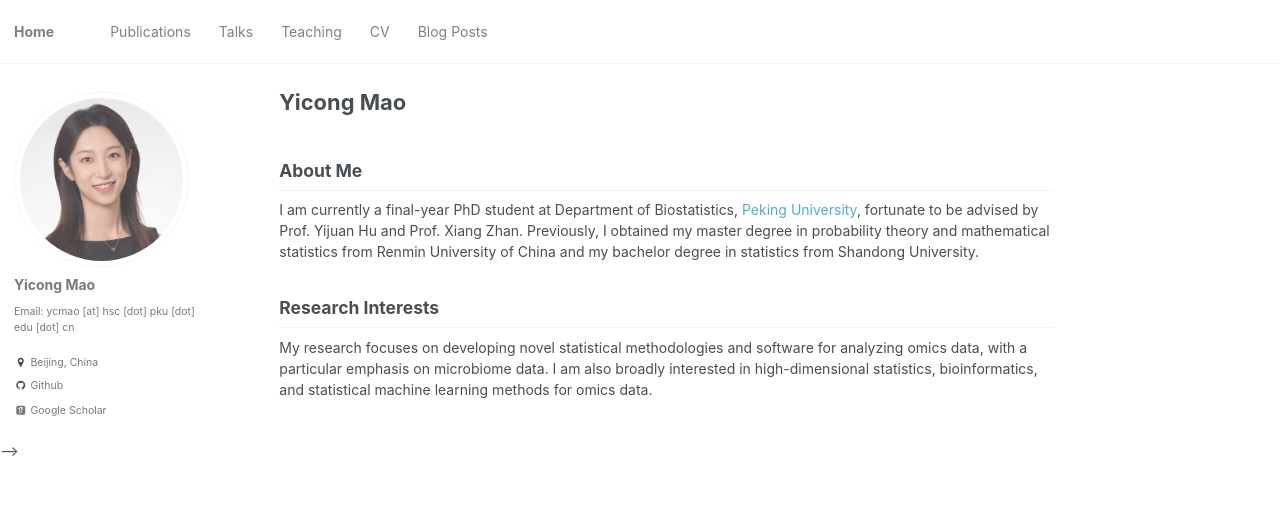
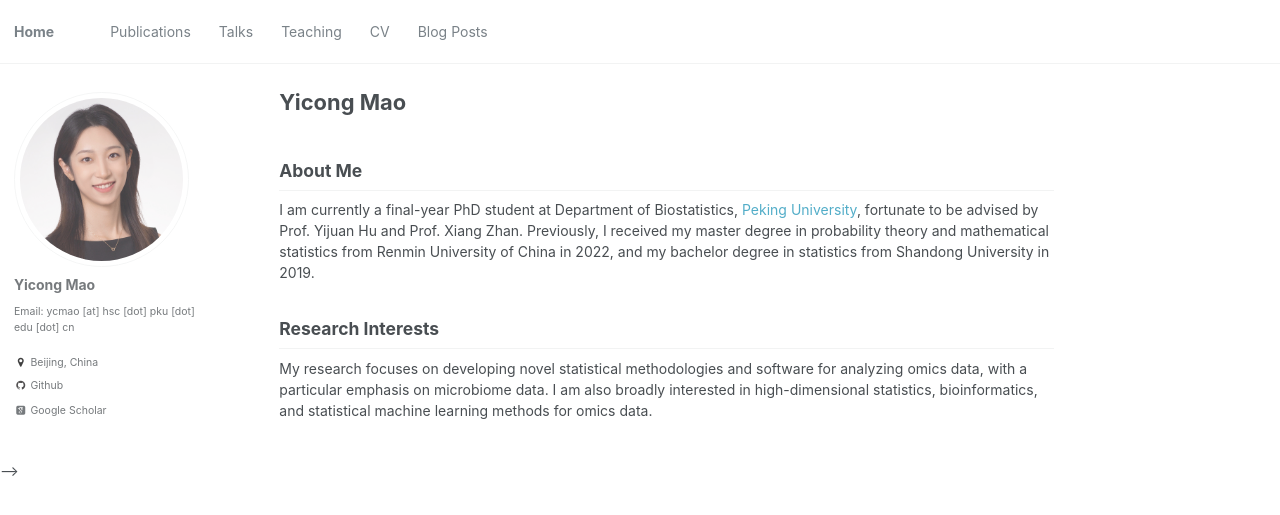
Before and after one commit to Yicong1225/Yicong1225.github.io, a Jekyll site: the page built from _pages/about.md, in a window 1280 px wide. Shown: the top 515 px of the page. Built offline with Jekyll 4.4.1, drawn with Linux system fonts in a browser that asks for light colours; some web fonts are replaced.

```diff
--- a/_pages/about.md
+++ b/_pages/about.md
@@ -10,7 +10,7 @@ redirect_from:
 
 About Me
 ------------------------
-I am currently a final-year PhD student at Department of Biostatistics, [Peking University](https://www.pku.edu.cn/), fortunate to be advised by Prof. Yijuan Hu and Prof. Xiang Zhan. Previously, I obtained my master degree in probability theory and mathematical statistics from Renmin University of China and my bachelor degree in statistics from Shandong University.
+I am currently a final-year PhD student at Department of Biostatistics, [Peking University](https://www.pku.edu.cn/), fortunate to be advised by Prof. Yijuan Hu and Prof. Xiang Zhan. Previously, I received my master degree in probability theory and mathematical statistics from Renmin University of China in 2022, and my bachelor degree in statistics from Shandong University in 2019.
 
 Research Interests
 ------------------------
```
Also changed, not shown: _publications/2025_01_JASA_integrative.md (renamed from _publications/2025_JASA_integrative.md), _publications/2025_02_Bioinfor_TCVS.md (renamed from _publications/2025_Bioinfor_TCVS.md), _publications/2025_03_JSSC_subgroup.md (renamed from _publications/2025_JSSC_subgroup.md).
